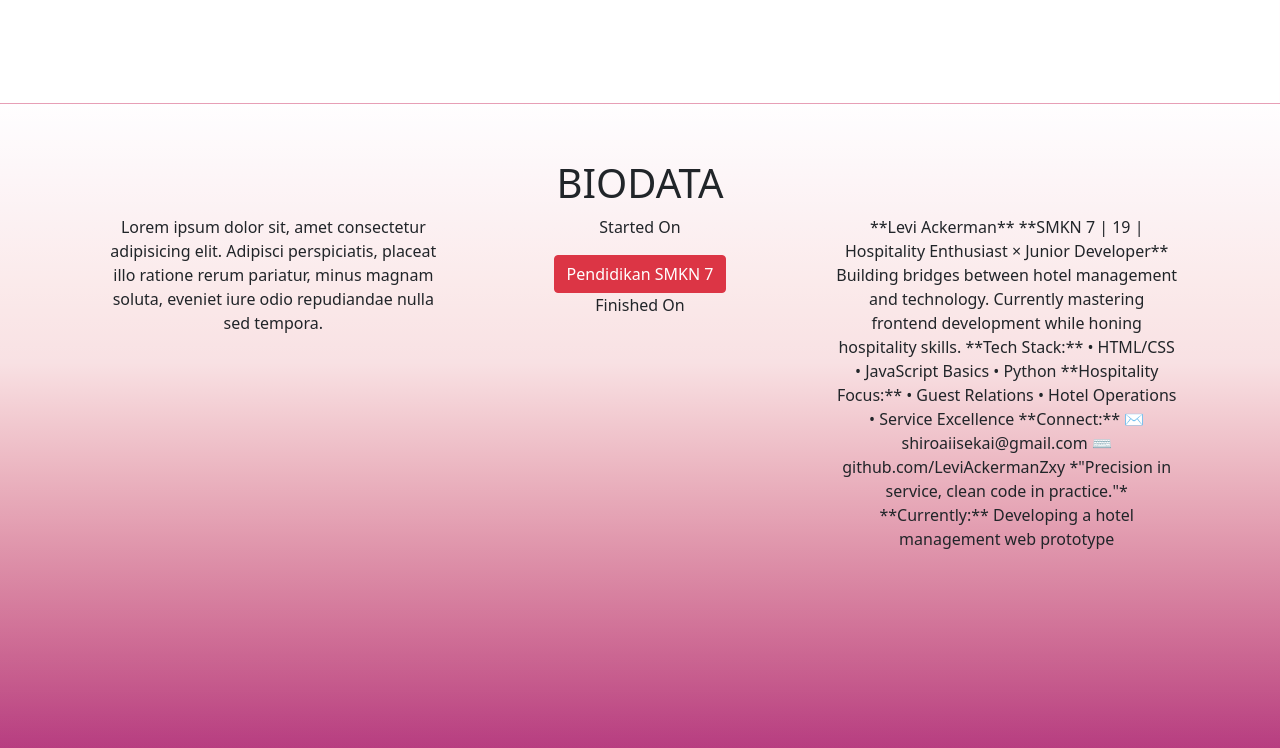
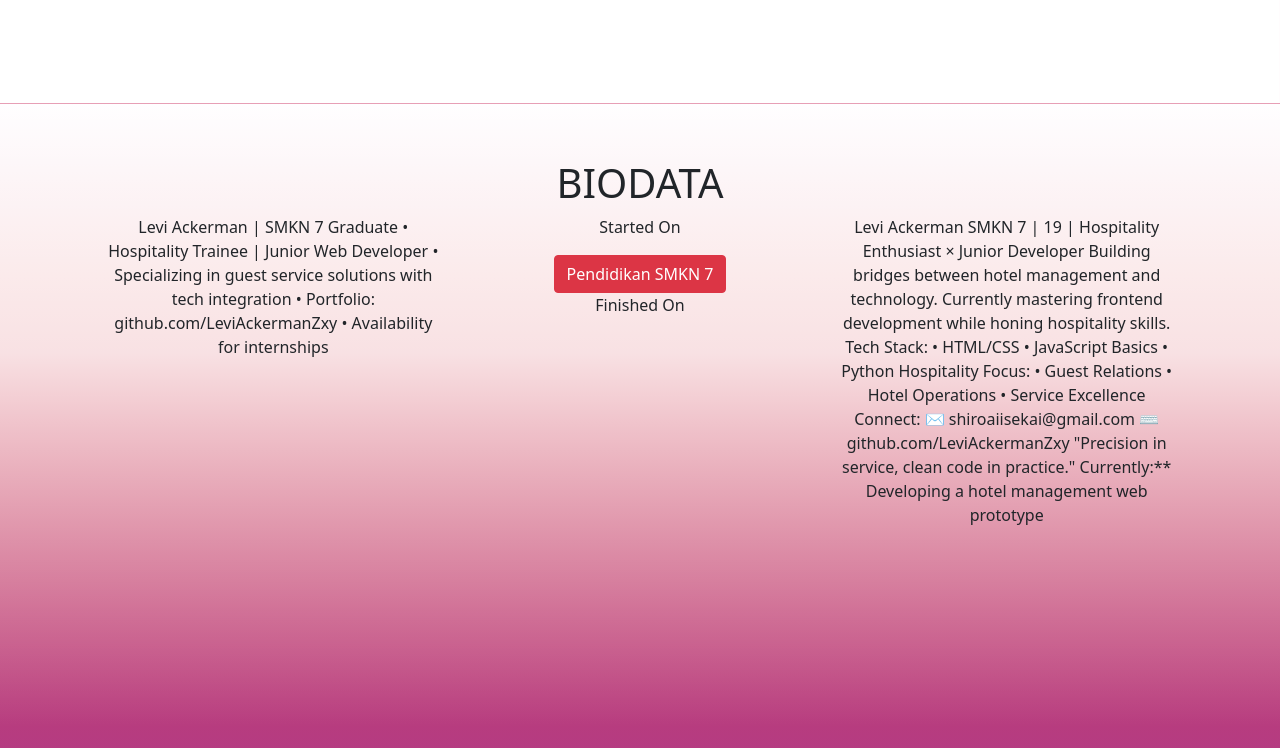
Before and after one commit to LeviAckermanZxy/Profile-website, a plain HTML site: page index.html in a window 1280 px wide. Shown: the part 564-1312 px from the top of the page. Drawn offline with nearby package versions, Linux system fonts and the light colour scheme.

Commit message:
Update index.html

```diff
--- a/index.html
+++ b/index.html
@@ -81,9 +81,11 @@
       <div class="container text-center">
         <div class="row">
           <div class="col-sm">
-            Lorem ipsum dolor sit, amet consectetur adipisicing elit. Adipisci
-            perspiciatis, placeat illo ratione rerum pariatur, minus magnam
-            soluta, eveniet iure odio repudiandae nulla sed tempora.
+            Levi Ackerman | SMKN 7 Graduate
+• Hospitality Trainee | Junior Web Developer
+• Specializing in guest service solutions with tech integration
+• Portfolio: github.com/LeviAckermanZxy
+• Availability for internships
           </div>
           <div class="col-sm">
             <!-- Button trigger modal -->
@@ -134,19 +136,19 @@
             <p class="text-center">Finished On</p>
           </div>
           <div class="col-sm">
-            **Levi Ackerman**
-**SMKN 7 | 19 | Hospitality Enthusiast × Junior Developer**
+            Levi Ackerman
+SMKN 7 | 19 | Hospitality Enthusiast × Junior Developer
 Building bridges between hotel management and technology.
 Currently mastering frontend development while honing hospitality skills.
-**Tech Stack:**
+Tech Stack:
 • HTML/CSS • JavaScript Basics • Python
-**Hospitality Focus:**
+Hospitality Focus:
 • Guest Relations • Hotel Operations • Service Excellence
-**Connect:**
+Connect:
 ✉️ shiroaiisekai@gmail.com
 ⌨️ github.com/LeviAckermanZxy
-*"Precision in service, clean code in practice."*
-**Currently:** Developing a hotel management web prototype
+"Precision in service, clean code in practice."
+Currently:** Developing a hotel management web prototype
           </div>
         </div>
       </div>
```
